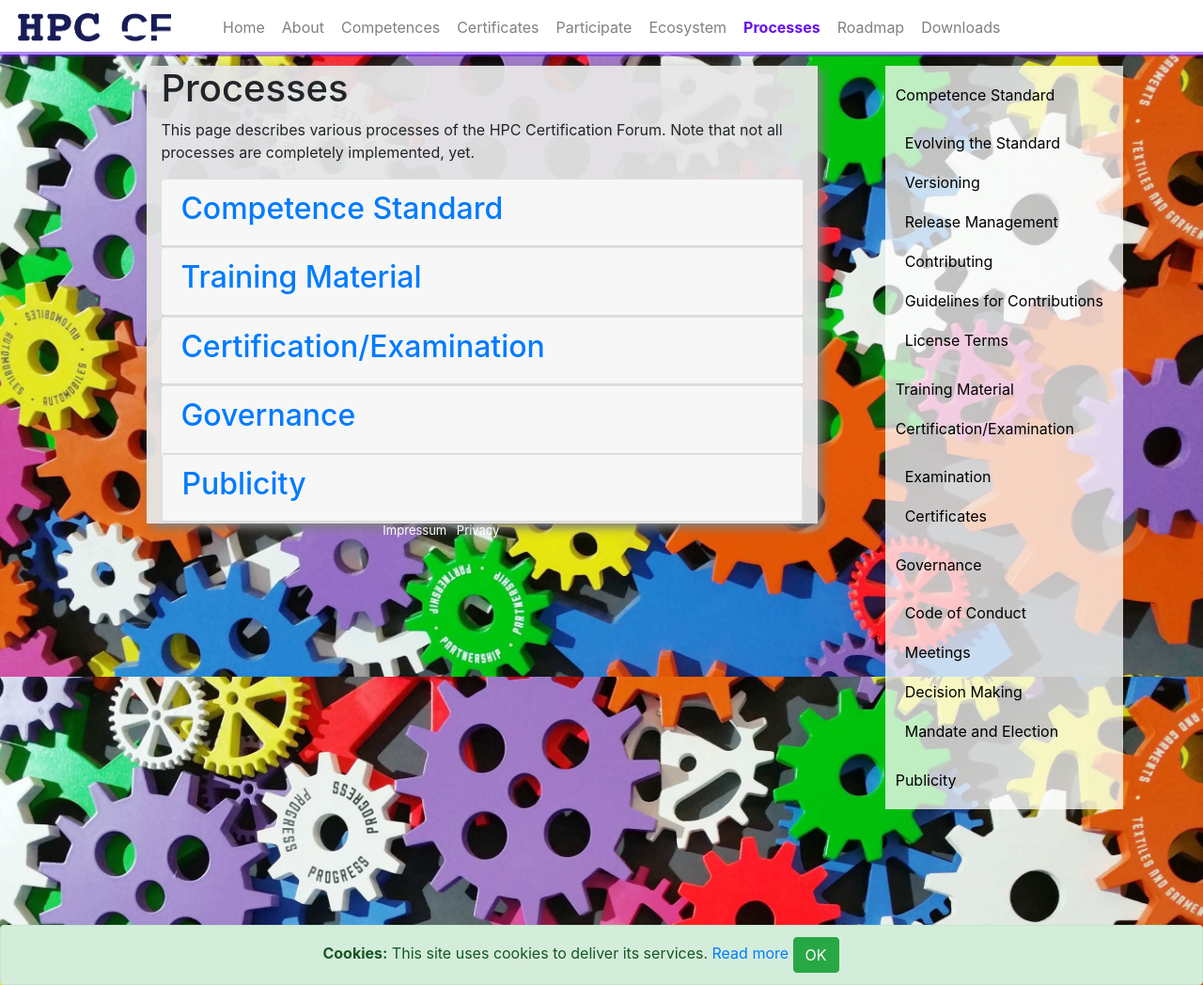
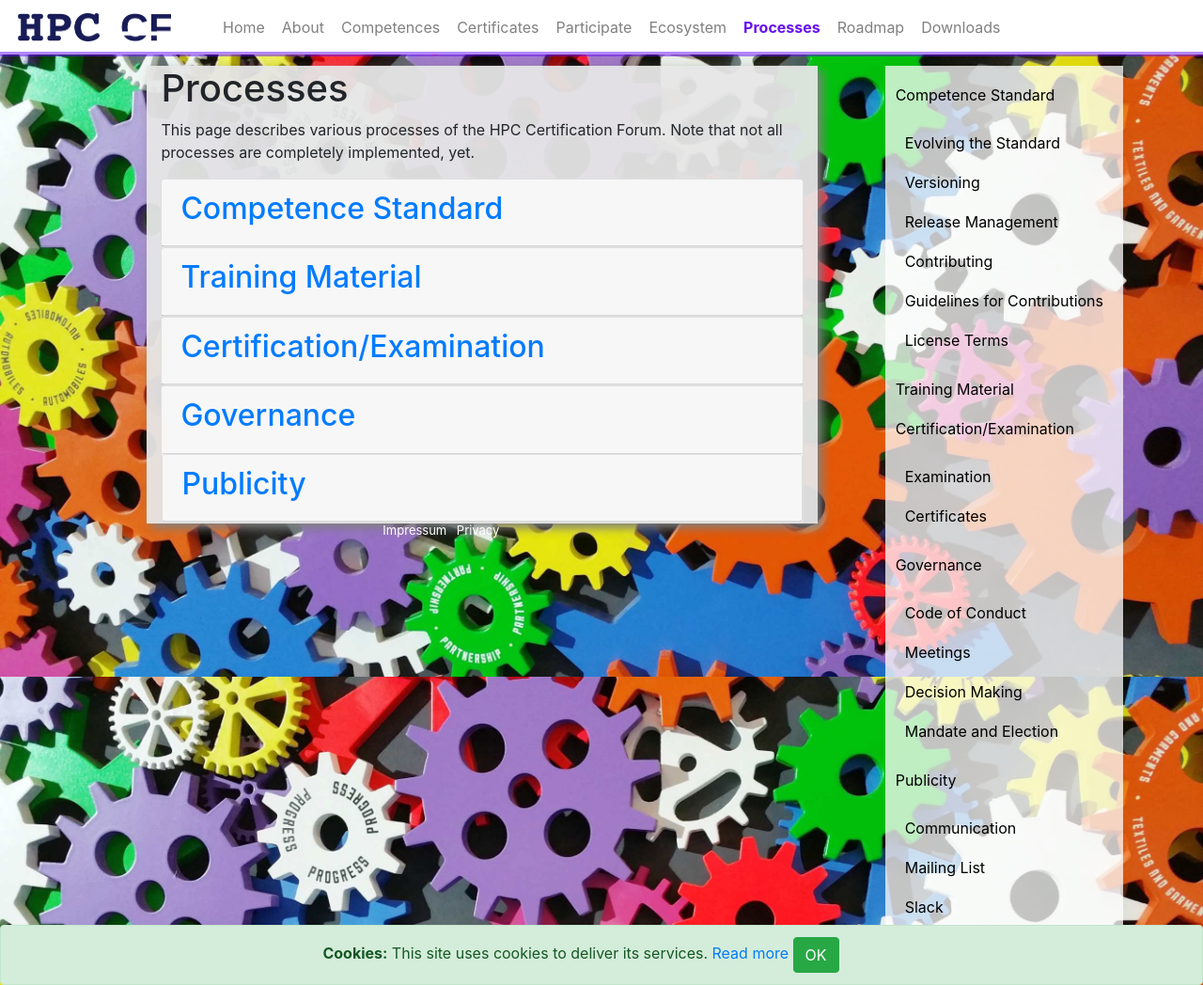
Before and after one commit to HPC-certification-forum/www, a Jekyll site: the page built from data/processes.md, in a window 1280 px wide and 1048 px high. Shown: the whole window at 94% size. Built offline with Jekyll 4.4.1, drawn with Linux system fonts in a browser that asks for light colours.

Commit message:
Added some sectiosn for publicity.

```diff
--- a/data/processes.md
+++ b/data/processes.md
@@ -470,13 +470,56 @@
 <div class="card">
 <div class="card-header"><h2 id="publicity_"><a class="card-link" data-toggle="collapse" href="#publicity">Publicity</a></h2></div>
 <div id="publicity" class="collapse" data-parent="#accordion">
-  <div class="card-body">
-  </div>
+<div class="card-body">
+
+<div id="pub-accordion">
+
+<div class="card">
+<div class="card-header"><h3 id="pub-com_"><a class="card-link" data-toggle="collapse" href="#pub-com">Communication</a></h3></div>
+<div id="pub-com" class="collapse" data-parent="#pub-accordion">
+<div class="card-body">
+
+</div>
+</div>
+</div>
+
+
+<div class="card">
+<div class="card-header"><h3 id="pub-ml_"><a class="card-link" data-toggle="collapse" href="#pub-ml">Mailing List</a></h3></div>
+<div id="pub-ml" class="collapse" data-parent="#pub-accordion">
+<div class="card-body">
+
+</div>
+</div>
+</div>
+
+<div class="card">
+<div class="card-header"><h3 id="pub-slack_"><a class="card-link" data-toggle="collapse" href="#pub-slack">Slack</a></h3></div>
+<div id="pub-slack" class="collapse" data-parent="#pub-accordion">
+<div class="card-body">
+
+</div>
+</div>
+</div>
+
+
+<div class="card">
+<div class="card-header"><h3 id="pub-www_"><a class="card-link" data-toggle="collapse" href="#pub-www">Webpage</a></h3></div>
+<div id="pub-www" class="collapse" data-parent="#pub-accordion">
+<div class="card-body">
+
+</div>
+</div>
+</div>
+
+
+</div>
+</div>
 </div>
 </div>
 
 </div>
-
+</div>
 
 
 <script>
```
